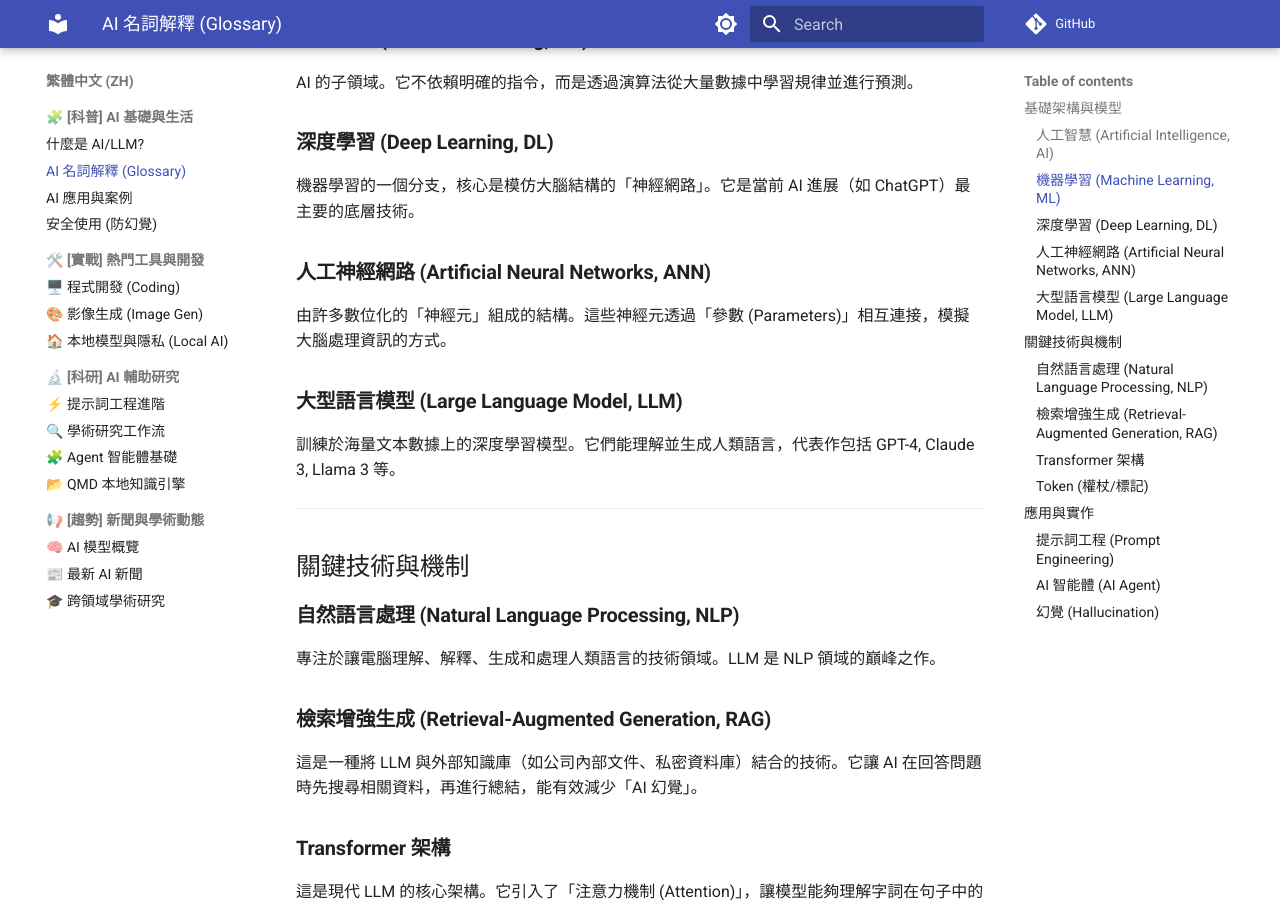
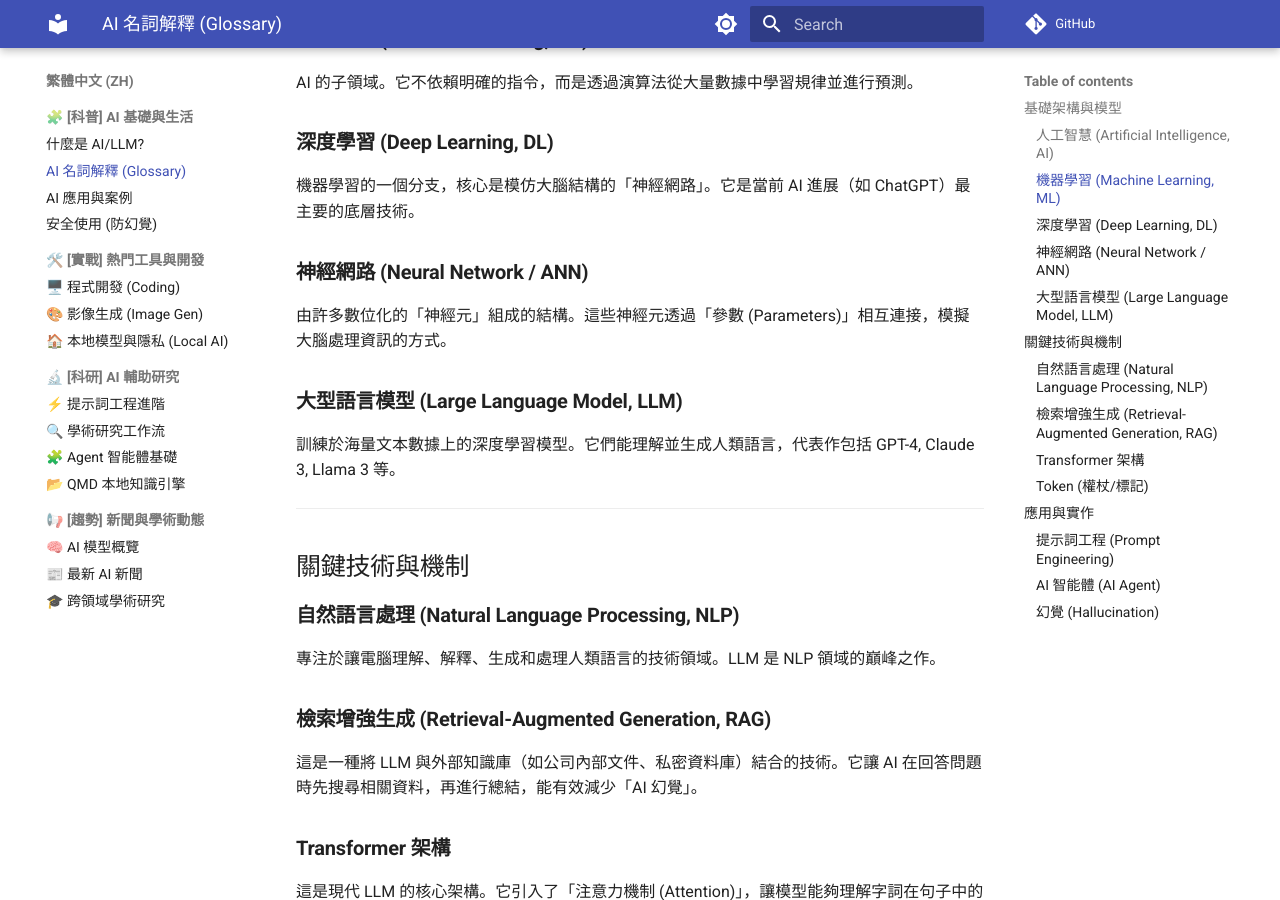
Before and after one commit to ultima6-tw/ai-map, an MkDocs documentation site: the page built from docs/zh/glossary.md, in a window 1280 px wide and 900 px high, scrolled down 450 px. Built offline with MkDocs 1.6.1 and Material for MkDocs 9.7.7, drawn with Linux system fonts in a browser that asks for light colours; comment, search, counter and statistics services are not loaded.

Commit message:
Update: Refine Neural Network naming in glossary

```diff
--- a/docs/en/glossary.md
+++ b/docs/en/glossary.md
@@ -15,7 +15,7 @@ A subfield of AI that focuses on algorithms that learn patterns from vast datase
 ### **Deep Learning (DL)**
 A subset of Machine Learning centered around "Neural Networks" that mimic brain structure. It is the primary technology behind modern AI breakthroughs like ChatGPT.
 
-### **Artificial Neural Networks (ANN)**
+### **Neural Network (ANN)**
 A structure composed of many digital "neurons." These neurons connect via "Parameters," simulating how the brain processes information.
 
 ### **Large Language Model (LLM)**
--- a/docs/zh/glossary.md
+++ b/docs/zh/glossary.md
@@ -15,7 +15,7 @@ AI 的子領域。它不依賴明確的指令，而是透過演算法從大量
 ### **深度學習 (Deep Learning, DL)**
 機器學習的一個分支，核心是模仿大腦結構的「神經網路」。它是當前 AI 進展（如 ChatGPT）最主要的底層技術。
 
-### **人工神經網路 (Artificial Neural Networks, ANN)**
+### **神經網路 (Neural Network / ANN)**
 由許多數位化的「神經元」組成的結構。這些神經元透過「參數 (Parameters)」相互連接，模擬大腦處理資訊的方式。
 
 ### **大型語言模型 (Large Language Model, LLM)**
```
